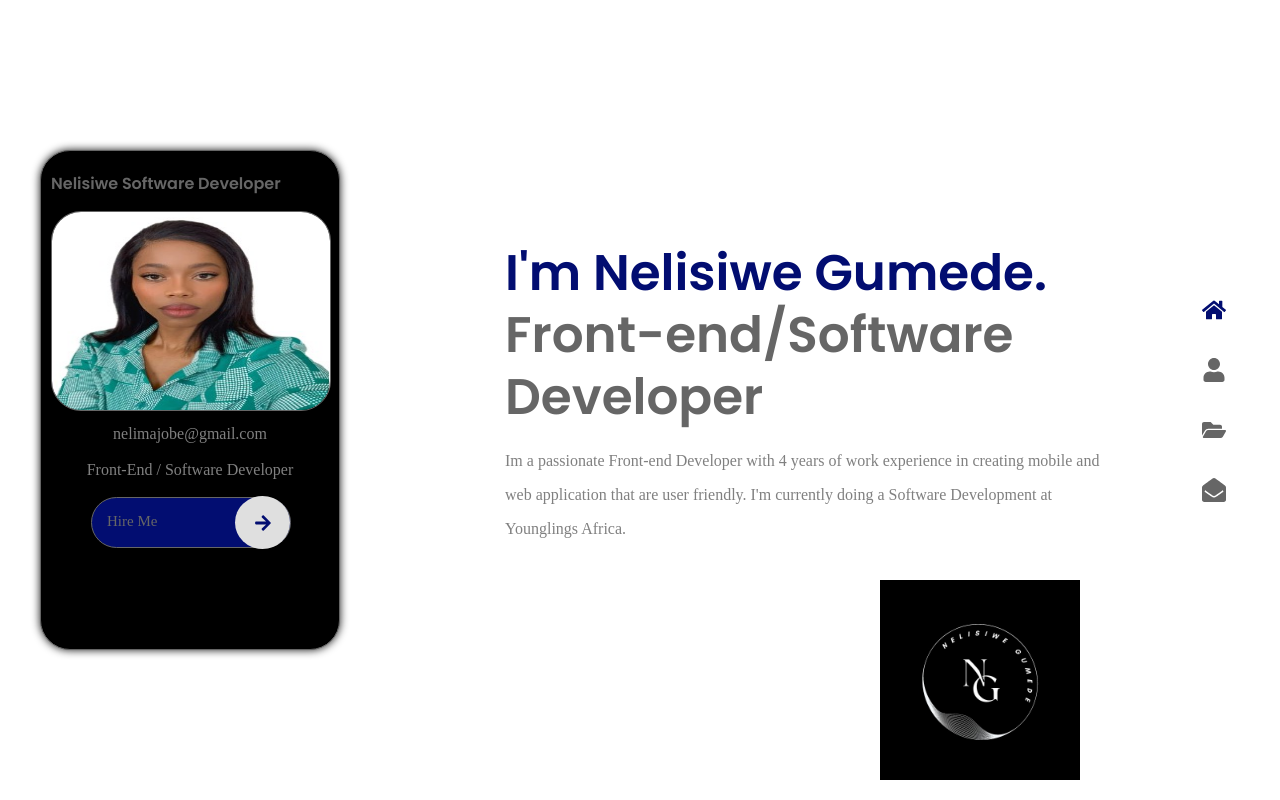
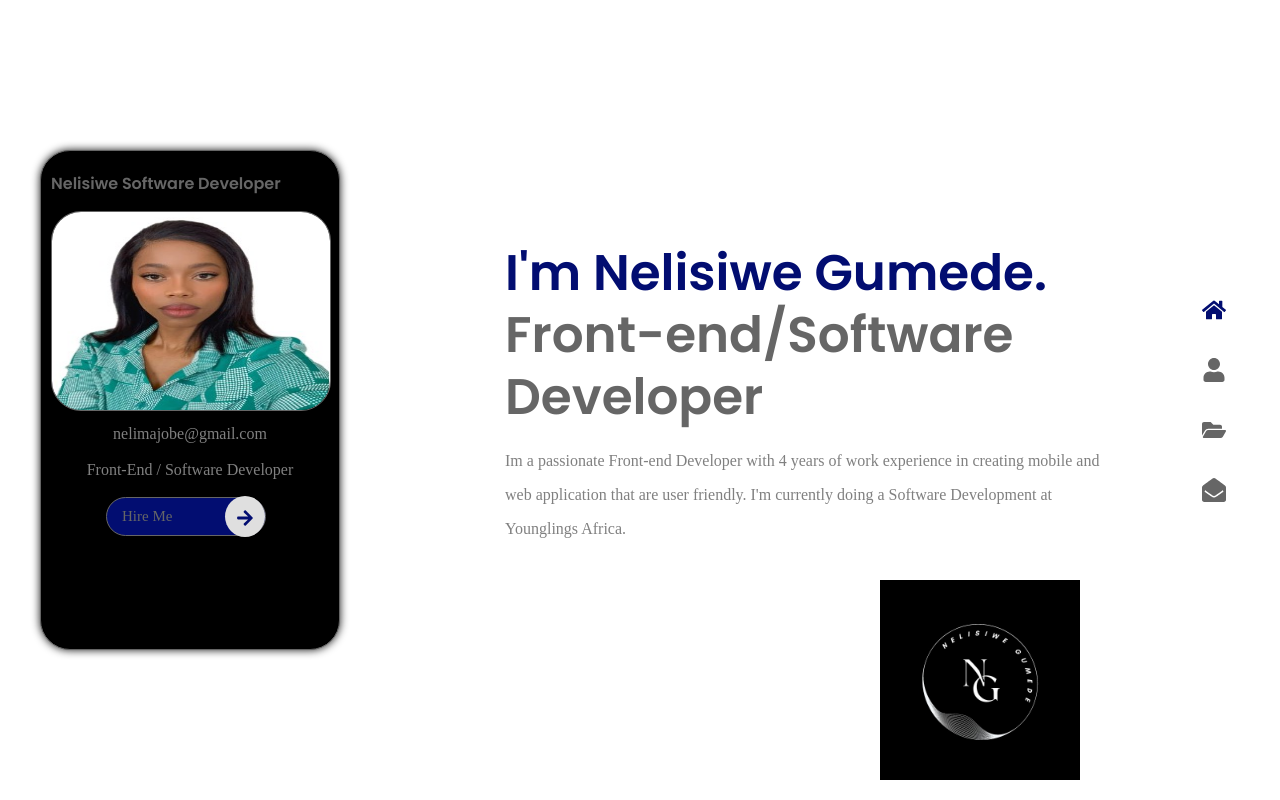
Before and after one commit to Nelisiwe/Nelisiwe-Portfolio, a React (Vite) app: page / in a window 1280 px wide. Built offline with nearby package versions, Linux system fonts and the light colour scheme; a web font is replaced by a local one.

Commit message:
adding styling on contact and home section

```diff
--- a/src/App.css
+++ b/src/App.css
@@ -108,17 +108,17 @@ margin-bottom: 70px;
 
 .button {
     display: block;
-    width: 200px;
+    width: 160px;
     color: var(--title-text-color);
     border: 1px solid var(--title-text-color);
     background-color: var(--main-color);
-    padding: 15px 15px 17px 15px;
-    border-radius: 35px;
+    padding: 10px 15px 10px 15px;
+    border-radius: 25px;
     font-family: var(--big-font);
     font-size: var(--small-font);
     font-weight: var(--font-weight-500);
     position: relative;
-    margin-left: 50px;
+    margin-left: 65px;
 }
 
 .button_icon {
@@ -126,10 +126,10 @@ margin-bottom: 70px;
     position: absolute;
     inset-block: -2px;
     right: 0;
-    width: 55px;
+    width: 40px;
     border-radius: 50%;
     color: var(--main-color);
     font-size: var(--large-font);
     text-align: center;
-    line-height: 60px;
+    line-height: 50px;
 }
```
